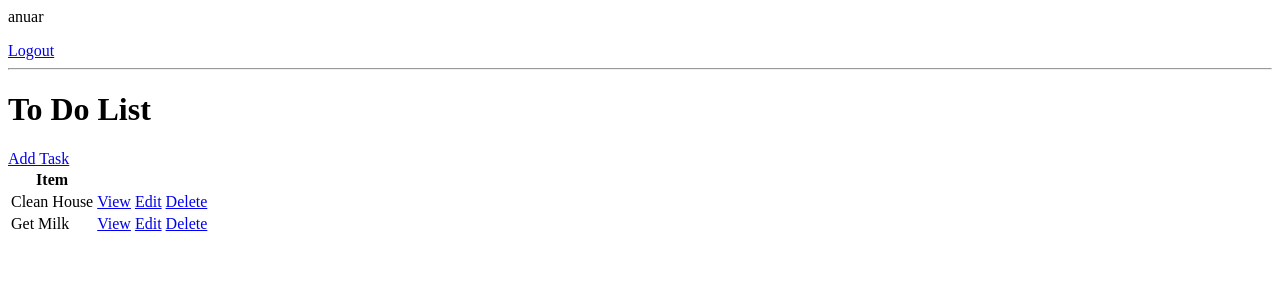
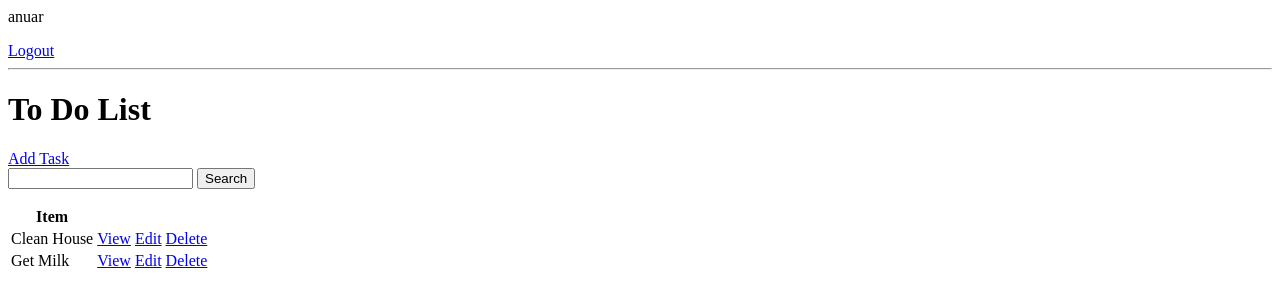
Before and after one commit to SamirMamede/To-Do-List, a Django app: page / in a window 1280 px wide. Shown: the top 307 px of the page. Run offline with Django 4.2, Linux system fonts and the light colour scheme; a user stored in the database is signed in; data comes from the database, SQL or seed files in the repository; both versions use the stored data as it was after the commit.

Commit message:
search implemented

```diff
--- a/base/templates/base/task_list.html
+++ b/base/templates/base/task_list.html
@@ -7,6 +7,11 @@
 <hr>
 <h1>To Do List {{color}}</h1>
 <a href="{% url 'task-create' %}">Add Task</a>
+
+<form method="GET">
+    <input type="text" name="search-area" value="{{search_input}}">
+    <input type="submit" value="Search">
+</form>
 
 <table>
 
--- a/base/views.py
+++ b/base/views.py
@@ -44,6 +44,14 @@ class TaskList(LoginRequiredMixin, ListView):
         context = super().get_context_data(**kwargs)
         context['tasks'] = context['tasks'].filter(user=self.request.user)
         context['count'] = context['tasks'].filter(complete=False).count()
+
+        search_input = self.request.GET.get('search-area') or ''
+        if search_input:
+            context['tasks'] = context['tasks'].filter(
+                title__startswith=search_input)
+
+        context['search_input'] = search_input
+
         return context
 
 class TaskDetail(LoginRequiredMixin, DetailView):
```
Also changed, not shown: db.sqlite3.
